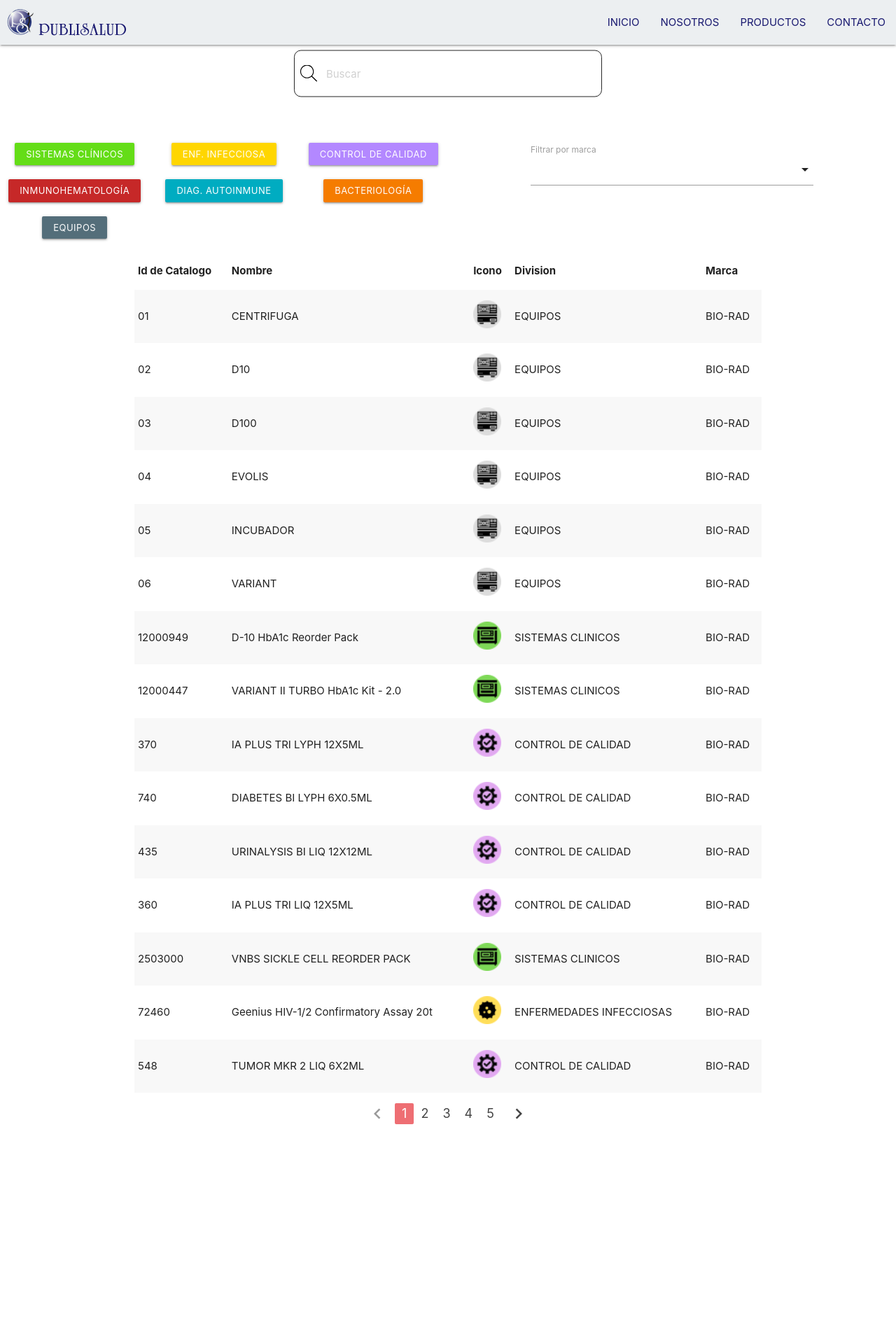
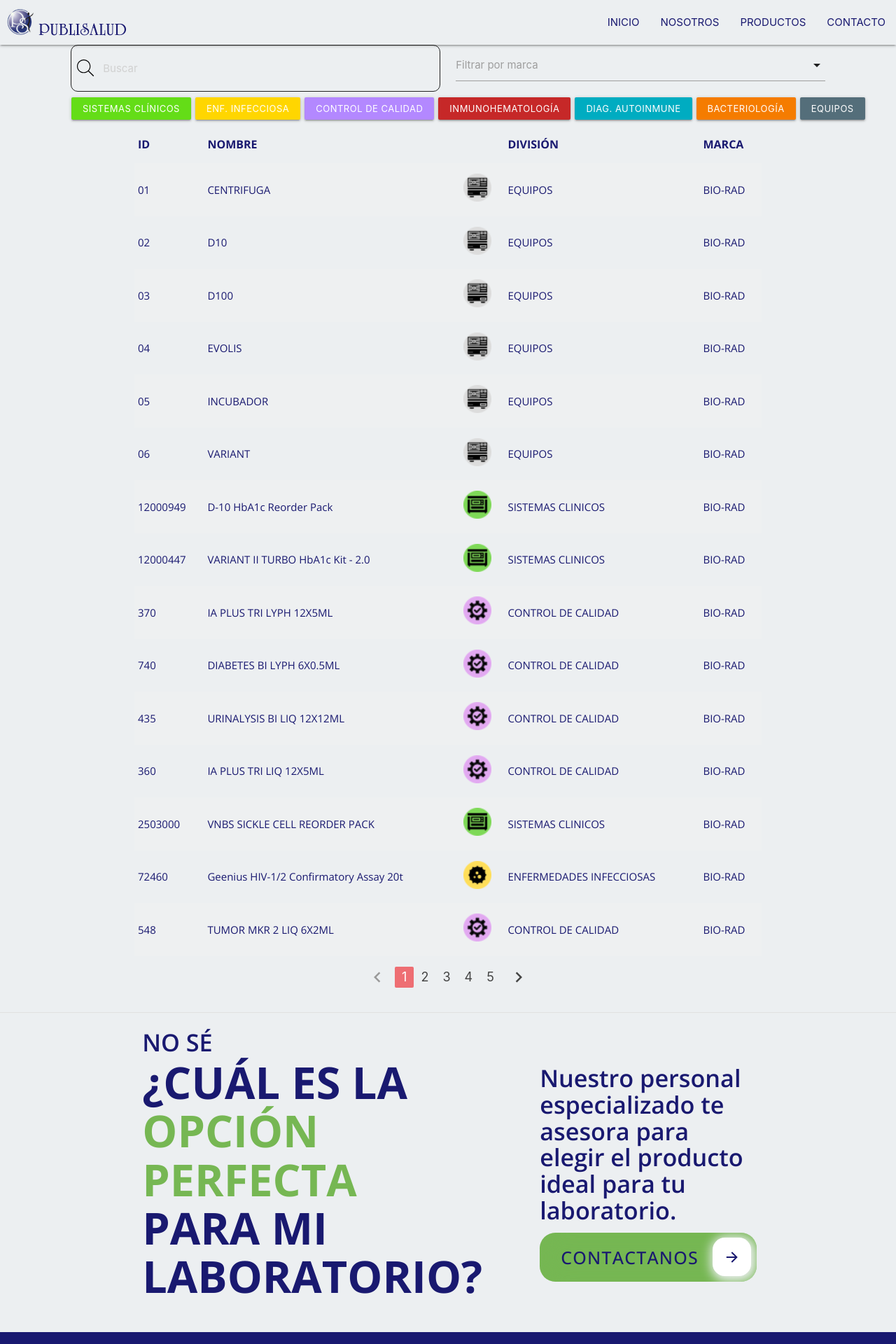
Before and after one commit to VivancoArely/PubliSalud, an Angular app: page /productos in a window 1280 px wide. Shown: the top 1920 px of the page at 70% size. Before the commit the page ends 1641 px from the top, so only its background shows below. Built offline with nearby package versions, Linux system fonts and the light colour scheme.

Commit message:
primera version completa

```diff
--- a/src/app/app-module.ts
+++ b/src/app/app-module.ts
@@ -13,6 +13,7 @@
 import { Mision } from './components/mision/mision';
 import { Nosotros } from './components/nosotros/nosotros';
 import { Productos } from './components/productos/productos';
+import { Elegir } from './components/elegir/elegir';
 
 @NgModule({
   declarations: [
@@ -26,6 +27,7 @@
     Mision,
     Nosotros,
     Productos,
+    Elegir,
   ],
   imports: [BrowserModule, AppRoutingModule, FormsModule],
   providers: [provideBrowserGlobalErrorListeners()],
--- /dev/null
+++ b/src/app/components/elegir/elegir.html
@@ -0,0 +1,29 @@
+
+<section>
+  <div class="container">
+    <div class="row valign-wrapper">
+      <div class="col s12 m12 l6 xl6">
+        <h4>NO SÉ</h4>
+        <h1 class="titulo">¿CUÁL ES LA <span class="verde">OPCIÓN PERFECTA</span> PARA MI LABORATORIO?</h1>
+      </div>
+      <div class="col s12 m12 l6 xl6 derecha">
+        <h4>Nuestro personal especializado te asesora para elegir el producto ideal para tu laboratorio.</h4>
+        <button
+          class="cssbuttons-io-button"
+          [routerLink]="['/contacto']"
+          routerLinkActive="active"
+        >
+          CONTACTANOS
+          <div class="icon">
+            <svg height="24" width="24" viewBox="0 0 24 24" xmlns="http://www.w3.org/2000/svg">
+              <path d="M0 0h24v24H0z" fill="none"></path>
+              <path
+                d="M16.172 11l-5.364-5.364 1.414-1.414L20 12l-7.778 7.778-1.414-1.414L16.172 13H4v-2z"
+                fill="currentColor"
+              ></path>
+            </svg>
+          </div>
+        </button>
+      </div>
+    </div>
+  </div>
--- /dev/null
+++ b/src/app/components/elegir/elegir.scss
@@ -0,0 +1,131 @@
+
+section{
+  background-color: #eceff1;
+}
+
+ h1.titulo {
+    font-weight: 700;
+    color: #191970;
+
+    font-family: "Open Sans", sans-serif;
+    margin-top: -10px
+}
+
+h4{
+   font-weight: 600;
+    color: #191970;
+
+    font-family: "Open Sans", sans-serif;
+
+}
+.verde{
+    color: #76b753;
+    font-weight: 700;
+}
+
+@media screen and (min-width: 992px) {
+
+.derecha{
+    margin-left: 120px!important;
+}}
+
+@media screen and (max-width: 992px) {
+  .container-fluid .row.valign-wrapper {
+    flex-wrap: wrap;
+  }
+
+}
+
+
+
+  /* From Uiverse.io by adamgiebl */
+.cssbuttons-io-button {
+  background: #76b753;
+  color: #191970;
+   font-family: "Open Sans", sans-serif;
+  padding: 0.35em;
+  padding-left: 1.2em;
+  font-size: 25px;
+  font-weight: 500;
+  border-radius: 0.9em;
+  border: none;
+  letter-spacing: 0.05em;
+  display: flex;
+  align-items: center;
+  box-shadow: inset 0 0 1.6em -0.6em #76b753;
+  overflow: hidden;
+  position: relative;
+  height: 2.8em;
+  padding-right: 3.3em;
+  cursor: pointer;
+}
+
+.cssbuttons-io-button .icon {
+  background: white;
+  margin-left: 1em;
+  position: absolute;
+  display: flex;
+  align-items: center;
+  justify-content: center;
+  height: 2.2em;
+  width: 2.2em;
+  border-radius: 0.7em;
+  box-shadow: 0.1em 0.1em 0.6em 0.2em #eceff1;
+  right: 0.3em;
+  transition: all 0.3s;
+}
+
+.cssbuttons-io-button:hover .icon {
+  width: calc(100% - 0.6em);
+}
+
+.cssbuttons-io-button .icon svg {
+  width: 1.1em;
+  transition: transform 0.3s;
+  color: #191970;
+}
+
+.cssbuttons-io-button:hover .icon svg {
+  transform: translateX(0.1em);
+}
+
+.cssbuttons-io-button:active .icon {
+  transform: scale(0.95);
+}
+
+
+
+//video
+.parallax {
+  background-image: url('/assets/img/fondo/7.png');
+  min-height: 600px;
+     background-attachment: fixed;/* 👈 clave para el efecto */
+  background-position: center;
+  background-repeat: no-repeat;
+  background-size: cover;
+  position: relative;
+}
+
+.contenido {
+  position: relative;
+  text-align: center;
+
+  padding: 10px 50px;
+}
+
+
+@font-face {
+    font-family: PUBLISALUD;
+    src: url(/assets/fonts/UniversityRomanBold.OTF);
+}
+ h2 {
+    font-weight: 600;
+    color:  #eceff1;
+      font-family: "Open Sans", sans-serif;
+   margin-bottom: 1px;
+   font-size: 27px;
+  text-transform: uppercase;
+  padding-bottom: 10px;
+}
+
+//mision
--- a/src/app/components/footer/footer.scss
+++ b/src/app/components/footer/footer.scss
@@ -50,7 +50,7 @@
 }
 .footer-col ul li a{
 	font-size: 16px;
-	text-transform: capitalize;
+
 	color: #ffffff;
 	text-decoration: none;
 	font-weight: 300;
--- a/src/app/components/inicio/inicio.html
+++ b/src/app/components/inicio/inicio.html
@@ -5,7 +5,7 @@
     <div class="slider">
       <ul class="slides">
         <li *ngFor="let item of encabezado">
-          <img class="responsive-img img-normal hide-on-med-and-down" [src]="item.img" />
+          <img class="responsive-img img-normal " [src]="item.img" />
           <img class="responsive-img img-med" [src]="item.imgMed" />
           <!-- random image -->
           <div [ngClass]="item.lado">
@@ -18,7 +18,7 @@
             <br />
             <!--a class="waves-effect waves-light btn-large z-depth-4">{{item.btn |uppercase}}</a-->
             <div class="wrapper" [ngStyle]="item.estilo">
-              <a class="cta" [routerLink]="[ '/productos' ]" routerLinkActive="active">
+              <a class="cta" [routerLink]="[ '/contacto' ]" routerLinkActive="active">
                 <span>COTIZAR</span>
                 <span>
                   <svg
@@ -60,5 +60,5 @@
 
 <app-counter></app-counter>
 <app-carousel></app-carousel>
-
+<app-elegir></app-elegir>
 <app-footer></app-footer>
--- a/src/app/components/productos/productos.html
+++ b/src/app/components/productos/productos.html
@@ -1,8 +1,6 @@
-<br />
-<br />
-<div class="row valign-wrapper" style="align-items: flex-end;">
-  <div class="col s12">
-    <div class="content-inline">
+
+<div class="row valign-wrapper" style="align-items: flex-end; margin-bottom: 0;">
+  <div class="col s12 m6 l6 xl6 botones">
     <div class="search-inline">
       <input
         [(ngModel)]="searchTerm"
@@ -13,80 +11,52 @@
       />
     </div>
   </div>
-  </div>
-  </div>
-<div class="row center-align">
-  <!-- Mitad izquierda: botones -->
-  <div class="col s12 m6 l6">
-    <div class="row">
-      <div class="col s6 m4">
-        <a class="waves-effect waves-light btn-small light-green accent-4"
-           [style.opacity]="divisionFilter && divisionFilter !== 'SISTEMAS CLINICOS' ? '0.4' : '1'"
-           (click)="toggleDivision('SISTEMAS CLINICOS')">Sistemas Clínicos</a>
-      </div>
-      <div class="col s6 m4">
-        <a class="waves-effect waves-light btn-small yellow accent-4"
-           [style.opacity]="divisionFilter && divisionFilter !== 'ENFERMEDADES INFECCIOSAS' ? '0.4' : '1'"
-           (click)="toggleDivision('ENFERMEDADES INFECCIOSAS')">Enf. Infecciosa</a>
-      </div>
-      <div class="col s6 m4">
-        <a class="waves-effect waves-light btn-small deep-purple accent-1"
-           [style.opacity]="divisionFilter && divisionFilter !== 'CONTROL DE CALIDAD' ? '0.4' : '1'"
-           (click)="toggleDivision('CONTROL DE CALIDAD')">Control de Calidad</a>
-      </div>
-    </div>
-    <div class="row">
-      <div class="col s6 m4">
-        <a class="waves-effect waves-light btn-small red darken-3"
-           [style.opacity]="divisionFilter && divisionFilter !== 'INMUNOHEMATOLOGÍA' ? '0.4' : '1'"
-           (click)="toggleDivision('INMUNOHEMATOLOGÍA')">Inmunohematología</a>
-      </div>
-      <div class="col s6 m4">
-        <a class="waves-effect waves-light btn-small cyan darken-1"
-           [style.opacity]="divisionFilter && divisionFilter !== 'DIAGNÓSTICO AUTOINMUNE' ? '0.4' : '1'"
-           (click)="toggleDivision('DIAGNÓSTICO AUTOINMUNE')">Diag. Autoinmune</a>
-      </div>
-      <div class="col s6 m4">
-        <a class="waves-effect waves-light btn-small orange darken-2"
-           [style.opacity]="divisionFilter && divisionFilter !== 'BACTERIOLOGÍA' ? '0.4' : '1'"
-           (click)="toggleDivision('BACTERIOLOGÍA')">Bacteriología</a>
-      </div>
-    </div>
-    <div class="row">
-      <div class="col s6 m4">
-        <a class="waves-effect waves-light btn-small blue-grey darken-1"
-           [style.opacity]="divisionFilter && divisionFilter !== 'EQUIPOS' ? '0.4' : '1'"
-           (click)="toggleDivision('EQUIPOS')">Equipos</a>
-      </div>
-    </div>
-  </div>
+  <div class="col s12 m6 l6 xl6 input-field derecha" style="margin-top: 0;">
+    <label>Filtrar por marca</label>
+    <select multiple [(ngModel)]="marcaFilter" (ngModelChange)="onMarcaChange()" name="marcaSelect">
 
-  <!-- Mitad derecha: select más corto -->
-  <div class="col s12 m6 l6">
-    <div class="row">
-      <div class="col s8 offset-s2 input-field">
-        <select multiple [(ngModel)]="marcaFilter" (ngModelChange)="onMarcaChange()" name="marcaSelect">
         <option value="BIO-RAD">BIO-RAD</option>
       <option value="INOCHEM">Euroimmun</option>
       <option value="WIENER">Wiener Lab</option>
       <option value="IDLAB">IDLAB</option>
     </select>
-        <label>Filtrar por marca</label>
-      </div>
+
   </div>
 </div>
 
+<div class="row botones" style="display: flex; flex-wrap: wrap; gap: 6px; padding: 0 12px; margin-bottom: 8px;">
+  <a class="waves-effect waves-light btn-small light-green accent-4"
+     [style.opacity]="divisionFilter && divisionFilter !== 'SISTEMAS CLINICOS' ? '0.4' : '1'"
+     (click)="toggleDivision('SISTEMAS CLINICOS')">Sistemas Clínicos</a>
+  <a class="waves-effect waves-light btn-small yellow accent-4"
+     [style.opacity]="divisionFilter && divisionFilter !== 'ENFERMEDADES INFECCIOSAS' ? '0.4' : '1'"
+     (click)="toggleDivision('ENFERMEDADES INFECCIOSAS')">Enf. Infecciosa</a>
+  <a class="waves-effect waves-light btn-small deep-purple accent-1"
+     [style.opacity]="divisionFilter && divisionFilter !== 'CONTROL DE CALIDAD' ? '0.4' : '1'"
+     (click)="toggleDivision('CONTROL DE CALIDAD')">Control de Calidad</a>
+  <a class="waves-effect waves-light btn-small red darken-3"
+     [style.opacity]="divisionFilter && divisionFilter !== 'INMUNOHEMATOLOGÍA' ? '0.4' : '1'"
+     (click)="toggleDivision('INMUNOHEMATOLOGÍA')">Inmunohematología</a>
+  <a class="waves-effect waves-light btn-small cyan darken-1"
+     [style.opacity]="divisionFilter && divisionFilter !== 'DIAGNÓSTICO AUTOINMUNE' ? '0.4' : '1'"
+     (click)="toggleDivision('DIAGNÓSTICO AUTOINMUNE')">Diag. Autoinmune</a>
+  <a class="waves-effect waves-light btn-small orange darken-2"
+     [style.opacity]="divisionFilter && divisionFilter !== 'BACTERIOLOGÍA' ? '0.4' : '1'"
+     (click)="toggleDivision('BACTERIOLOGÍA')">Bacteriología</a>
+  <a class="waves-effect waves-light btn-small blue-grey darken-1"
+     [style.opacity]="divisionFilter && divisionFilter !== 'EQUIPOS' ? '0.4' : '1'"
+     (click)="toggleDivision('EQUIPOS')">Equipos</a>
+</div>
 
-
-
+<div class="row center-align">
   <div class="container">
     <table class="striped">
       <thead>
         <tr>
-          <th>Id de Catalogo</th>
+          <th>Id</th>
           <th>Nombre</th>
-          <th class="hide-on-med-and-down">Icono</th>
-          <th>Division</th>
+          <th class="hide-on-med-and-down"></th>
+          <th>División</th>
           <th>Marca</th>
         </tr>
       </thead>
@@ -119,3 +89,7 @@
       <a (click)="nextPage()"><i class="material-icons">chevron_right</i></a>
     </li>
   </ul>
+</div>
+  <div class="divider"></div>
+<app-elegir></app-elegir>
+<app-footer></app-footer>
--- a/src/app/components/productos/productos.scss
+++ b/src/app/components/productos/productos.scss
@@ -1,3 +1,9 @@
+:host {
+    display: block;
+    background-color: #eceff1;
+    min-height: 100vh;
+}
+
 .content-inline {
     width: 35%;
     position: relative;
@@ -24,3 +30,26 @@
     background-position: 8px center;
     background-size: 1.675em;
 }
+
+
+@media screen and (min-width: 992px) {
+    .botones {
+        margin-left: 90px!important;
+    }
+    .derecha {
+        margin-right: 90px!important;
+    }}
+
+    th {
+        font-size: 16px;
+      font-family: "Open Sans", sans-serif;
+      text-transform: uppercase;
+      color: #191970!important;
+
+    }
+
+    tr{
+          font-family: "Open Sans", sans-serif;
+
+      color: #191970!important;
+    }
--- a/src/index.html
+++ b/src/index.html
@@ -5,7 +5,7 @@
   <title>PubliSalud</title>
   <base href="/">
   <meta name="viewport" content="width=device-width, initial-scale=1">
-  <link rel="icon" type="image/x-icon" href="favicon.ico">
+  <link rel="icon" type="image/x-icon" href="assets/img/LOGOS128/5.png">
   <!-- Compiled and minified CSS -->
     <link rel="stylesheet" href="https://cdnjs.cloudflare.com/ajax/libs/materialize/1.0.0/css/materialize.min.css">
 
```
Also changed, not shown: src/app/components/contacto/contacto.html (+6 -7 lines), src/app/components/elegir/elegir.ts (added, +9 -0 lines), src/app/components/footer/footer.html (+18 -18 lines), 1 other file (tests, documents, lock files or other folders). Lines whose indentation alone changed are shown as unchanged.
